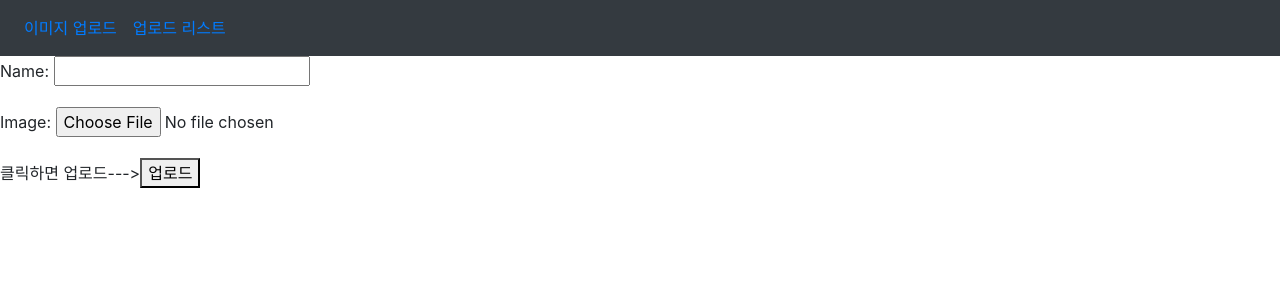
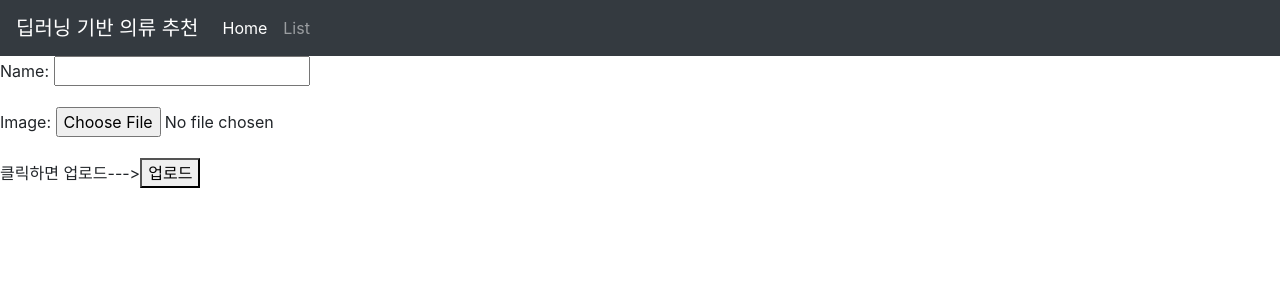
Before and after one commit to dejoker95/textile_django, a Django app: page / in a window 1280 px wide. Shown: the top 300 px of the page. Run offline with Django 3.2, Linux system fonts and the light colour scheme; some libraries are stand-ins or nearby versions.

Commit message:
[feat] style change

```diff
--- a/vision/frontpage/templates/frontpage/index.html
+++ b/vision/frontpage/templates/frontpage/index.html
@@ -4,6 +4,8 @@
 {% endblock %}
 
 {% block content %}
+
+
 <form
     method="POST"
     action=""
--- a/vision/frontpage/templates/frontpage/layout.html
+++ b/vision/frontpage/templates/frontpage/layout.html
@@ -9,16 +9,25 @@
   <script src="http://maxcdn.bootstrapcdn.com/bootstrap/3.3.6/js/bootstrap.min.js"></script>
 </head>
 <body>
-  <nav class="navbar navbar-expand-sm bg-dark">
-      <ul class="navbar-nav">
-          <li class="nav-item">
-              <a class="nav-link" href="{% url 'frontpage:home' %}">이미지 업로드</a>
+  <nav class="navbar navbar-expand-lg bg-dark navbar-dark">
+    <a class="navbar-brand" href="#">딥러닝 기반 의류 추천</a>
+    <button class="navbar-toggler" type="Button" data-toggler="collapse" data-target="#navbarTogglerDemo02" aria-controls="navbarTogglerDemo02">
+      <span class="navbar-toggler-icon"></span>
+    </button>
+
+    <div class="collapse navbar-collapse" id="navbarTogglerDemo02">
+      <ul class="navbar-nav mr-auto mt-2 mt-lg-0" >
+          <li class="nav-item active">
+              <a class="nav-link" href="{% url 'frontpage:home' %}">Home<span class="sr-only">(current)</span></a>
           </li>
           <li class="nav-item">
-            <a class="nav-link" href="{% url 'frontpage:list' %}">업로드 리스트</a>
-        </li>
+            <a class="nav-link" href="{% url 'frontpage:list' %}">List</a>
+          </li>
       </ul>
+    </div>
   </nav>
+
 {% block content %}{% endblock %}
 </body>
+
 </html>
--- a/vision/frontpage/templates/frontpage/result.html
+++ b/vision/frontpage/templates/frontpage/result.html
@@ -1,4 +1,4 @@
-{% extends "frontpage/layout.html" %}
+{% extends "frontpage/base.html" %}
 {% block title %}
 결과
 {% endblock %}
```
Also changed, not shown: vision/db.sqlite3, vision/media/BwrfCZMdATm.jpg (added), vision/media/LdBXyynGrrY.jpg (added), vision/media/ggWYvbnuUik.jpg (added), vision/media/iGAerRsvkXa.jpg (added), vision/media/mxCTZbEtpEE.jpg (added), vision/media/sQFLfIWsnvy.jpg (added), 2 other files.
